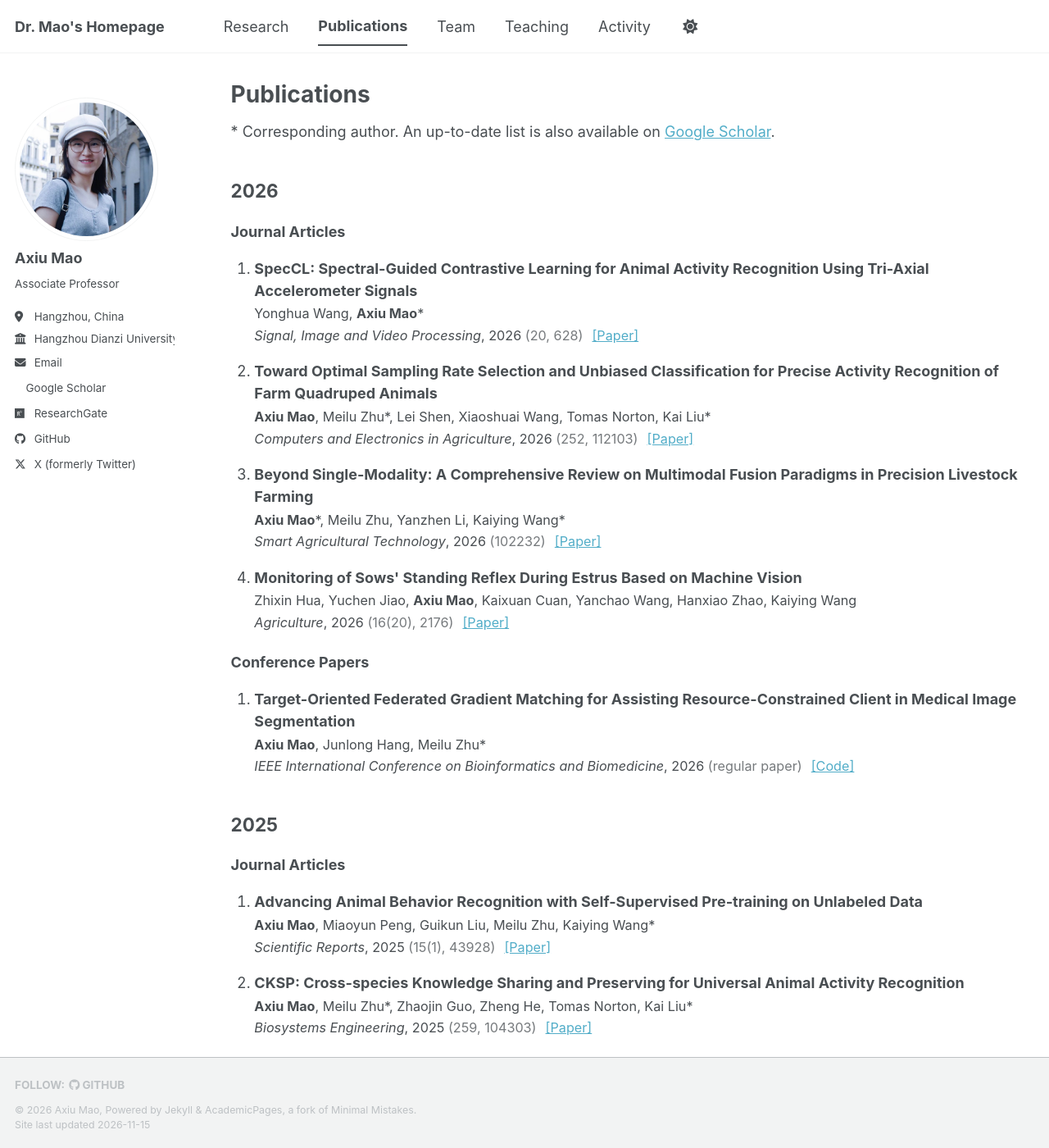
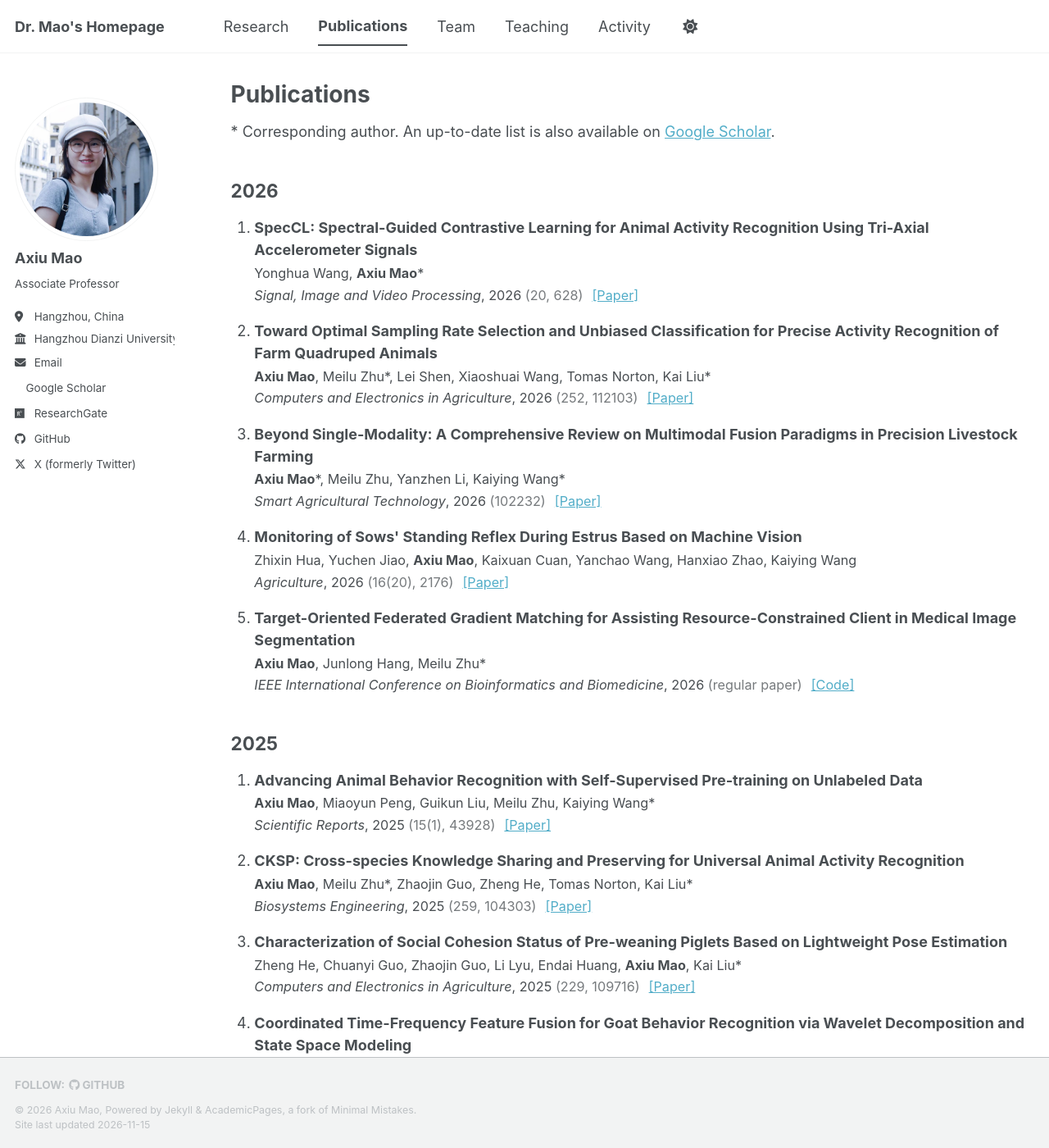
Before and after one commit to Max-1234-hub/Max-1234-hub.github.io, a Jekyll site: the page built from _pages/publications.html, in a window 1280 px wide and 1400 px high. Shown: the whole window at 82% size. Built offline with Jekyll 4.4.1, drawn with Linux system fonts in a browser that asks for light colours; a script bundle is joined from its source files by our own code; a style sheet for code colours, icons or effects is not loaded; some of the changed text lies outside the part shown.

Commit message:
Publications: merge journal and conference lists from 2024 on

```diff
--- a/_pages/publications.html
+++ b/_pages/publications.html
@@ -9,12 +9,17 @@ author_profile: true
 
 <p>* Corresponding author. An up-to-date list is also available on <a href="{{ site.author.googlescholar }}">Google Scholar</a>.</p>
 
-{% comment %} Groups: one per recent year, then everything from 2023 and before. Journals before conferences in each group. {% endcomment %}
+{% comment %}
+  Groups: one per year from 2024 on, then everything from 2023 and before.
+  Journals are always listed before conferences. Only the "2023 and Before" group
+  shows separate "Journal Articles" / "Conference Papers" sub-headings.
+{% endcomment %}
 {% assign groups = "2026,2025,2024,2023" | split: "," %}
+{% assign types = "journal,conference" | split: "," %}
 {% for g in groups %}
   {% assign y = g | plus: 0 %}
   <h2 id="y{{ g }}">{% if y == 2023 %}2023 and Before{% else %}{{ g }}{% endif %}</h2>
-  {% assign types = "journal,conference" | split: "," %}
+  {% if y > 2023 %}<ol class="pub-list">{% endif %}
   {% for t in types %}
     {% assign shown = false %}
     {% for pub in site.data.publications %}
@@ -24,13 +29,16 @@ author_profile: true
       {% else %}
         {% if pub.year != y %}{% continue %}{% endif %}
       {% endif %}
-      {% unless shown %}
-        <p class="pub-group-title">{% if t == "journal" %}Journal Articles{% else %}Conference Papers{% endif %}</p>
-        <ol class="pub-list">
-        {% assign shown = true %}
-      {% endunless %}
+      {% if y == 2023 %}
+        {% unless shown %}
+          <p class="pub-group-title">{% if t == "journal" %}Journal Articles{% else %}Conference Papers{% endif %}</p>
+          <ol class="pub-list">
+          {% assign shown = true %}
+        {% endunless %}
+      {% endif %}
       <li>{% include pub-entry.html pub=pub %}</li>
     {% endfor %}
     {% if shown %}</ol>{% endif %}
   {% endfor %}
+  {% if y > 2023 %}</ol>{% endif %}
 {% endfor %}
```
